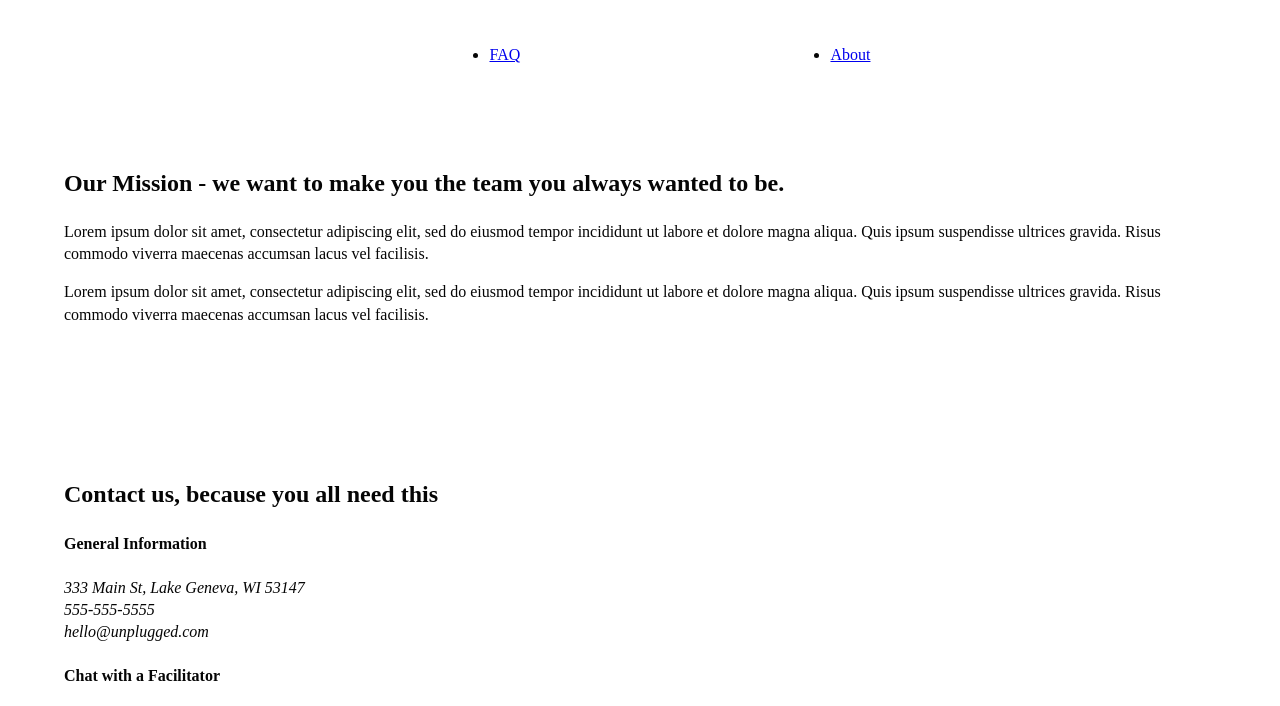
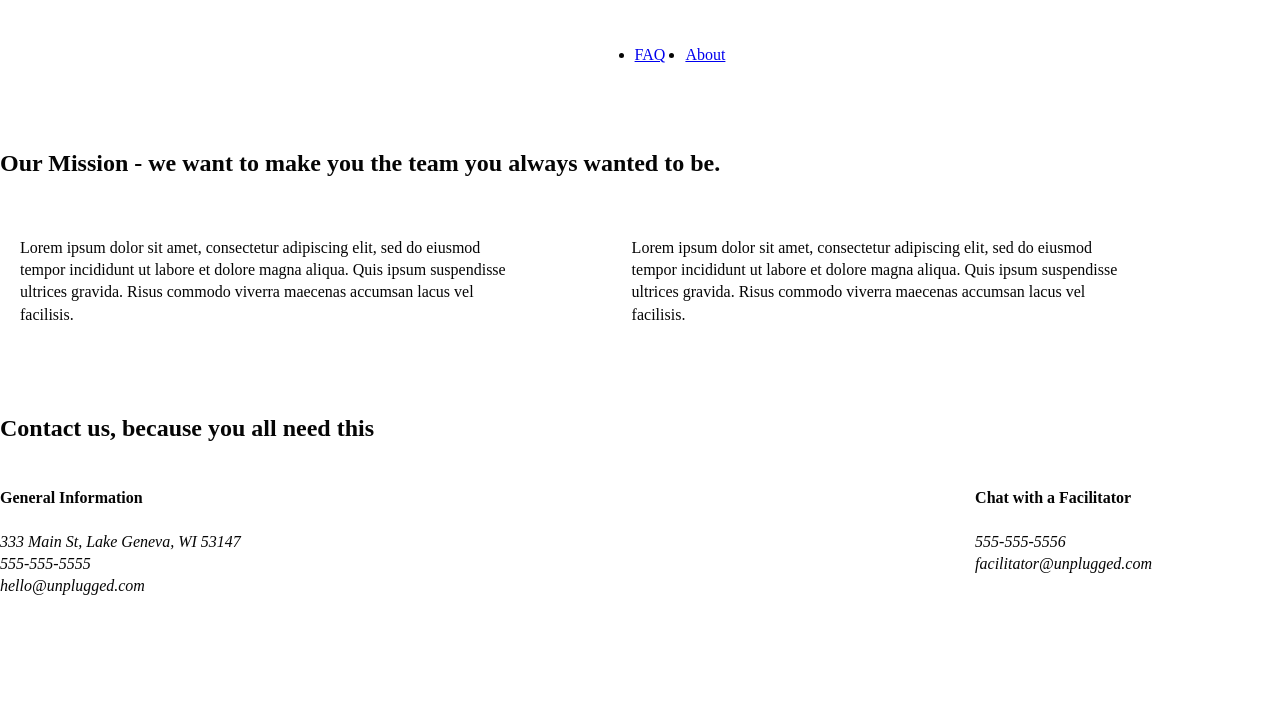
Before and after one commit to konnehmamoud/unpluged-website, a website built with Parcel: page about/index.html in a window 1280 px wide. Shown: the part 83-789 px from the top of the page. Built offline with nearby package versions, Linux system fonts and the light colour scheme; files whose address does not match are found by name.

Commit message:
updated css

```diff
--- a/css/main.css
+++ b/css/main.css
@@ -123,7 +123,7 @@ header nav ul {
 }
 
 header nav{
-  width: 60%;
+  /* width: 60%; */
  margin: 0 auto;
 }
 
@@ -188,18 +188,26 @@ aside{
 
 /* ---------------About Page----------------------- */
 
-.mission{
+.mission-content{
   display: flex;
-  justify-content: center;
+  justify-content: space-between;
+  align-items: flex-start;
+  padding: 20px;
 }
 
-.contact-section{
-  display: flex;
-  justify-content: center;
+.mission-content p{
+
+  width: 45% ;
+
+}
+.contact-section .content-wrapper h2{
+  width: 80%;
 }
 
-.contact-content p{
-  margin: 0;
+.contact-content{
+  display: flex;
+  justify-content: space-between;
+  align-items: flex-start;
 }
 
 /* ----------FAQ PAGE-------------- */
@@ -210,13 +218,20 @@ aside{
 }
 
 .faq h2{
+  width: 100%;
   margin: 40px;
 }
 
 .faq-content{
   margin-bottom: 50px;
+  flex-basis: 45% ;
 }
 
+
+.faq .content-wrapper{
+
+  justify-content: space-between;
+}
 .faq .content-wrapper{
   display: flex;
   justify-content: center;
@@ -355,9 +370,21 @@ footer .social-icons p{
    Modify as content requires.
    ========================================================================== */
 
-@media only screen and (min-width: 35em) {
-  /* Style adjustments for viewports that meet the condition */
+@media only screen and (min-width: 768px) {
+  /* Tablets style */
 }
+
+
+@media only screen and (min-width: 1200px){
+ /* Desktop screen styles */
+}
+
+
+
+
+
+
+
 
 @media print,
   (-webkit-min-device-pixel-ratio: 1.25),
```
